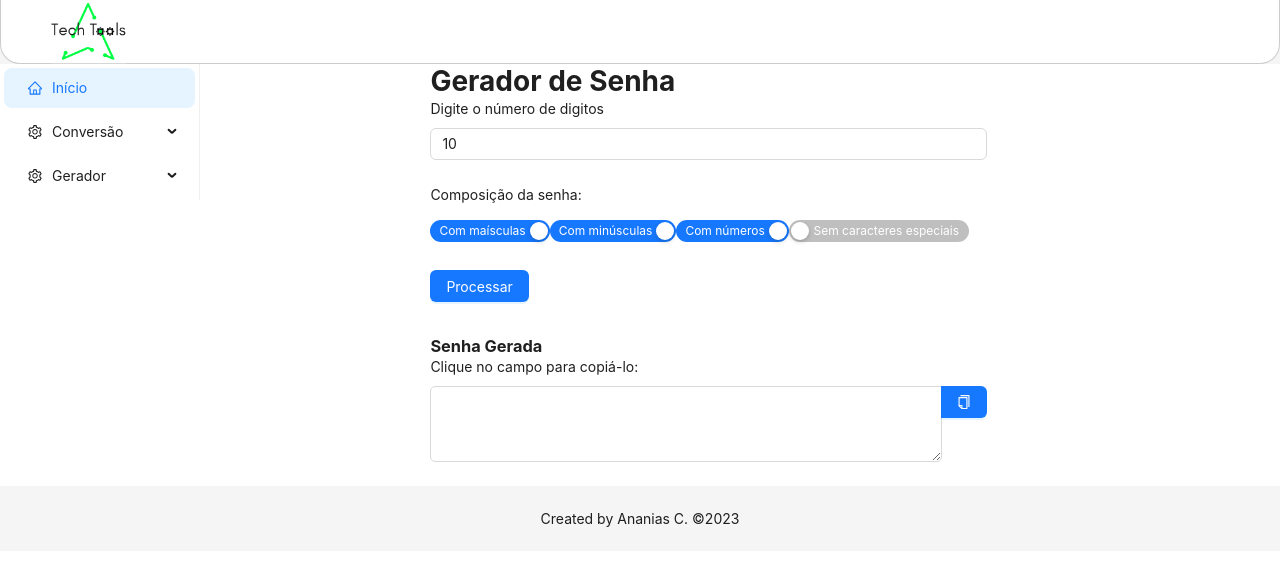
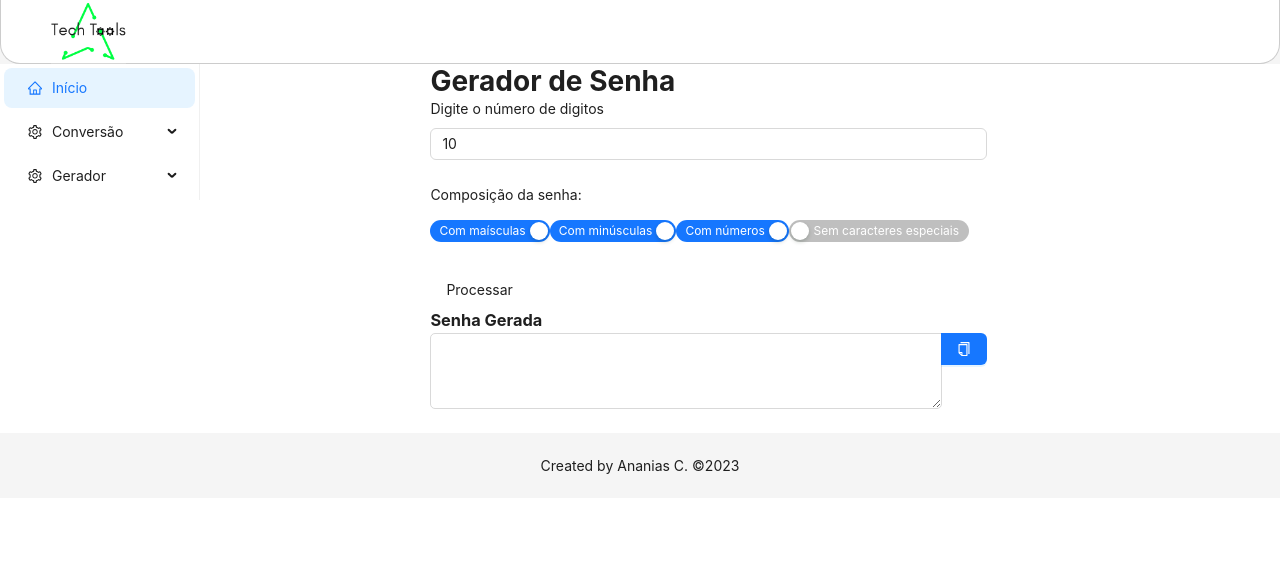
Before and after one commit to ananiasc/tech-tools, a React (Vite) app: page /generate-key in a window 1280 px wide. Shown: the top 566 px of the page. Built offline with nearby package versions, Linux system fonts and the light colour scheme.

Commit message:
style: melhoria de designer e centralização de css para reutilização

```diff
--- a/src/assets/pages/generateKey/GenerateKey.jsx
+++ b/src/assets/pages/generateKey/GenerateKey.jsx
@@ -123,19 +123,19 @@ function GenerateKey() {
             style={{minWidth: '180px'}}
           />
         </Form.Item>
-        <Button type="primary" htmlType="submit">
+        <Button type="primary botao" htmlType="submit">
           Processar
         </Button>
-      </Form><br/><br/>
+      </Form>
 
-      <h3>Senha Gerada</h3>
+      <h3 className="margin-h3">Senha Gerada</h3>
 
       <Form
         labelCol={{ span: 10 }}
         wrapperCol={{ span: 14 }}
         layout="vertical"
       >
-        <Form.Item label="Clique no campo para copiá-lo:">
+        <Form.Item>
           <Space direction="vertical" className='form-items'>
             <Space.Compact className='form-items'>
               <TextArea
@@ -145,7 +145,7 @@ function GenerateKey() {
                   borderRadius: '5px 0px 5px 5px'
                 }}>
               </TextArea>
-              <Button type="primary" onClick={() => {handleCopyClick()}}><CopyOutlined/></Button>
+              <Button type="primary" title="Clique aqui para copiar a senha" onClick={() => {handleCopyClick()}}><CopyOutlined/></Button>
             </Space.Compact>
           </Space>
         </Form.Item>
--- a/src/index.css
+++ b/src/index.css
@@ -5,3 +5,11 @@
   list-style:none;
   border:0
 }
+
+.margin-h3 {
+  margin-bottom: 3px;
+}
+
+.botao {
+  margin-bottom: 5px;
+}
```
